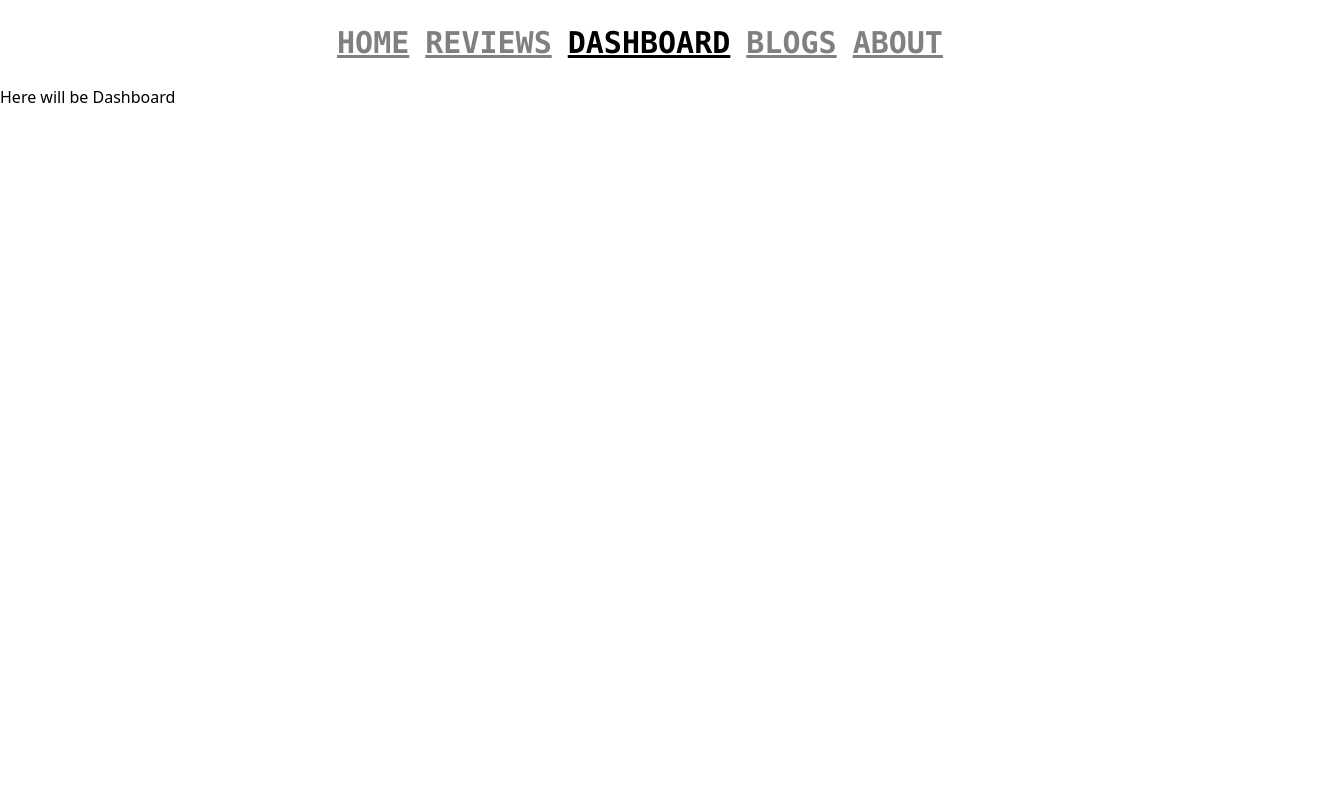
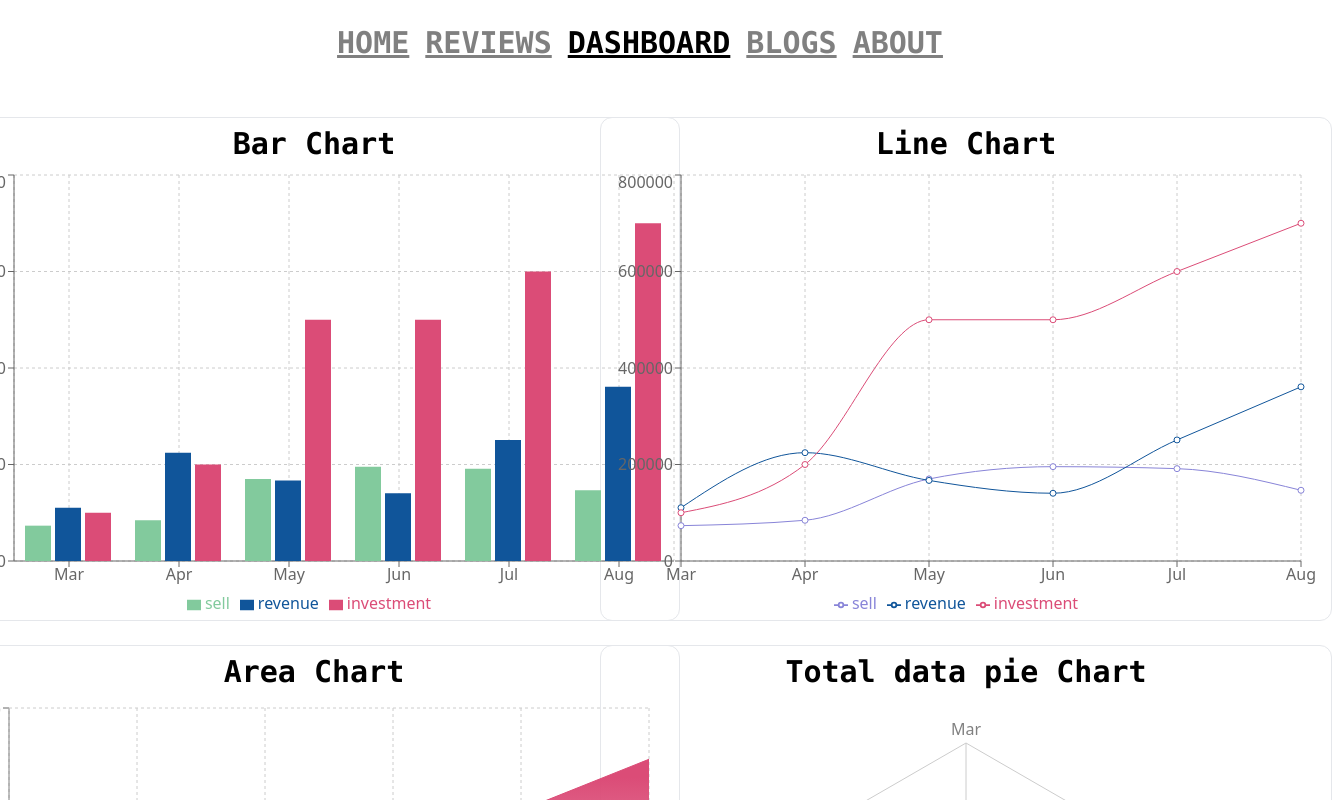
Before and after one commit to mahfuz47/Computer-review-app, a React (Create React App) app: page /dashboard in a window 1280 px wide. Shown: the top 800 px of the page, 1332 px wide, since content can reach past the window. Built offline with nearby package versions, Linux system fonts and the light colour scheme.

Commit message:
dashboard and chart section done

```diff
--- a/package.json
+++ b/package.json
@@ -11,6 +11,7 @@
     "react-dom": "^18.0.0",
     "react-router-dom": "^6.3.0",
     "react-scripts": "5.0.0",
+    "recharts": "^2.1.9",
     "web-vitals": "^2.1.4"
   },
   "scripts": {
--- a/public/data.json
+++ b/public/data.json
@@ -2,37 +2,37 @@
   {
     "month": "Mar",
     "investment": 100000,
-        "sell": 241,
-        "revenue": 10401
+    "sell": 73241,
+    "revenue": 110401
   },
   {
     "month": "Apr",
     "investment": 200000,
-        "sell": 423,
-        "revenue": 24500
+    "sell": 84423,
+    "revenue": 224500
   },
   {
     "month": "May",
     "investment": 500000,
-        "sell": 726,
-        "revenue": 67010
+    "sell": 170026,
+    "revenue": 167010
   },
   {
     "month": "Jun",
     "investment": 500000,
-        "sell": 529,
-        "revenue": 40405
+    "sell": 195529,
+    "revenue": 140405
   },
   {
     "month": "Jul",
     "investment": 600000,
-        "sell": 601,
-        "revenue": 50900
+    "sell": 191401,
+    "revenue": 250900
   },
   {
     "month": "Aug",
     "investment": 700000,
-        "sell": 670,
-        "revenue": 61000
+    "sell": 146570,
+    "revenue": 361000
   }
 ]
--- a/src/Hooks/useReview.js
+++ b/src/Hooks/useReview.js
@@ -2,12 +2,12 @@ import axios from "axios";
 import { useEffect, useState } from "react";
 
 const useReview = () => {
-  const [review, setReview] = useState([]);
+  const [reviews, setReviews] = useState([]);
   useEffect(() => {
-    axios.get("review.json").then((data) => setReview(data.data));
-  }, []);
+    axios.get("review.json").then((data) => setReviews(data.data));
+  }, [reviews]);
 
-  return [review, setReview];
+  return [reviews, setReviews];
 };
 
 export default useReview;
--- a/src/component/Dashboard/Dashboard.js
+++ b/src/component/Dashboard/Dashboard.js
@@ -1,10 +1,163 @@
-import React from 'react';
+import axios from 'axios';
+import { useEffect, useState } from 'react';
+import { Bar, BarChart, Tooltip, XAxis, YAxis, Legend, CartesianGrid, Line, LineChart, Area, AreaChart, RadarChart, PolarGrid, PolarAngleAxis, PolarRadiusAxis, Radar } from "recharts";
+
+
 
 const Dashboard = () => {
+    const [charts, setCharts] = useState([]);
+
+
+    useEffect(()=>{
+      axios.get("data.json")
+      .then(data => {
+        const loadedData = data.data
+       const totalData =  loadedData.map(chart => {
+
+          const cd = {
+            month: chart.month,
+            sell: parseInt(chart.sell),
+            investment: parseInt(chart.investment),
+            revenue: parseInt(chart.revenue)
+          };
+          return cd;
+        })
+        setCharts(totalData)
+
+
+
+      })
+
+    },[])
+
+
+
+
+
+
+
     return (
-        <div>
-            <h2>Here will be Dashboard</h2>
+      <div className="grid grid-cols-2 gap-x-6 gap-y-6 items-center justify-items-center my-8">
+        <div className="border rounded-xl">
+          <h1 className="py-2 text-center font-bold font-mono text-3xl">
+            Bar Chart
+          </h1>
+          <BarChart width={730} height={450} data={charts}>
+            <CartesianGrid strokeDasharray="3 3" />
+            <XAxis dataKey="month" />
+            <YAxis />
+            <Tooltip />
+            <Legend />
+            <Bar dataKey="sell" fill="#82ca9d"></Bar>
+            <Bar dataKey="revenue" fill="#10559A"></Bar>
+            <Bar dataKey="investment" fill="#DB4C77"></Bar>
+          </BarChart>
         </div>
+        <div className="border rounded-xl">
+          <h1 className="py-2 text-center font-bold font-mono text-3xl">
+            Line Chart
+          </h1>
+          <LineChart
+            width={730}
+            height={450}
+            data={charts}
+            margin={{ top: 5, right: 30, left: 20, bottom: 5 }}
+          >
+            <CartesianGrid strokeDasharray="3 3" />
+            <XAxis dataKey="month" />
+            <YAxis />
+            <Tooltip />
+            <Legend />
+            <Line type="monotone" dataKey="sell" stroke="#8884d8" />
+            <Line type="monotone" dataKey="revenue" stroke="#10559A" />
+            <Line type="monotone" dataKey="investment" stroke="#DB4C77" />
+          </LineChart>
+        </div>
+        <div className="border rounded-xl">
+          <h1 className="py-2 text-center font-bold font-mono text-3xl">
+            Area Chart
+          </h1>
+          <AreaChart
+            width={730}
+            height={450}
+            data={charts}
+            margin={{ top: 10, right: 30, left: 0, bottom: 0 }}
+          >
+            <defs>
+              <linearGradient id="color1" x1="0" y1="0" x2="0" y2="1">
+                <stop offset="5%" stopColor="#8884d8" stopOpacity={1} />
+                <stop offset="95%" stopColor="#8884d8" stopOpacity={0} />
+              </linearGradient>
+              <linearGradient id="color2" x1="0" y1="0" x2="0" y2="1">
+                <stop offset="5%" stopColor="#10559A" stopOpacity={1} />
+                <stop offset="95%" stopColor="#10559A" stopOpacity={0} />
+              </linearGradient>
+              <linearGradient id="color3" x1="0" y1="0" x2="0" y2="1">
+                <stop offset="5%" stopColor="#DB4C77" stopOpacity={1} />
+                <stop offset="95%" stopColor="#DB4C77" stopOpacity={0} />
+              </linearGradient>
+            </defs>
+            <XAxis dataKey="month" />
+            <YAxis />
+            <CartesianGrid strokeDasharray="3 3" />
+            <Tooltip />
+            <Area
+              type="monotone"
+              dataKey="sell"
+              stroke="#8884d8"
+              fillOpacity={1}
+              fill="url(#color1)"
+            />
+            <Area
+              type="monotone"
+              dataKey="revenue"
+              stroke="#10559A"
+              fillOpacity={1}
+              fill="url(#color2)"
+            />
+            <Area
+              type="monotone"
+              dataKey="investment"
+              stroke="#DB4C77"
+              fillOpacity={1}
+              fill="url(#color3)"
+            />
+          </AreaChart>
+        </div>
+        <div className="border rounded-xl">
+          <h1 className="py-2 text-center font-bold font-mono text-3xl">
+            Total data pie Chart
+          </h1>
+          <RadarChart outerRadius={180} width={730} height={450} data={charts}>
+            <PolarGrid />
+            <PolarAngleAxis dataKey="month" />
+            <PolarRadiusAxis angle={30} domain={[0, 150]} />
+            <Tooltip />
+            <Radar
+              name="Sales"
+              dataKey="sell"
+              stroke="#8884d8"
+              fill="#8884d8"
+              fillOpacity={0.9}
+            />
+            <Radar
+              name="Revenue"
+              dataKey="revenue"
+              stroke="#10559A"
+              fill="#10559A"
+              fillOpacity={0.9}
+            />
+            <Radar
+              name="investment"
+              dataKey="investment"
+              stroke="#DB4C77"
+              fill="#DB4C77"
+              fillOpacity={0.3}
+            />
+            <Legend />
+          </RadarChart>
+        </div>
+      </div>
     );
 };
 
--- a/src/component/Home/Home.js
+++ b/src/component/Home/Home.js
@@ -1,11 +1,15 @@
 import React from 'react';
 import { Link } from 'react-router-dom';
-import Reviews from '../Reviews/Reviews';
+import useReview from '../../Hooks/useReview';
+import Review from '../Review/Review';
 
 
 import "./Home.css"
 
 const Home = () => {
+
+
+  const [reviews] = useReview();
     return (
       <div>
         <div className="home my-8">
@@ -55,7 +59,13 @@ const Home = () => {
             CUSTOMER REVIEWS(3)
           </h2>
           <div>
-            <Reviews></Reviews>
+            <div className="grid grid-cols-3 gap-y-8 my-10 justify-items-center">
+              {
+
+                reviews.slice(0 ,3).map(review => <Review key={review.id} review={review}></Review>)
+
+              }
+            </div>
             <div className="text-center">
               <button className="bg-gradient-to-r from-violet-500 to-fuchsia-500 py-2 px-7 rounded-xl mt-8 font-semibold text-white">
                 <Link to="/reviews">See All Review</Link>
--- a/src/component/Reviews/Reviews.js
+++ b/src/component/Reviews/Reviews.js
@@ -4,8 +4,8 @@ import useReview from '../../Hooks/useReview';
 import Review from '../Review/Review';
 
 const Reviews = () => {
-    const [reviews, setReview] = useReview()
-    console.log(reviews);
+    const [reviews] = useReview();
+
     return (
       <div className="grid grid-cols-3 gap-y-8 my-10 justify-items-center">
         {reviews.map((review) => (
```
Also changed, not shown: 1 other file (tests, documents, lock files or other folders). Lines whose indentation alone changed are shown as unchanged.
